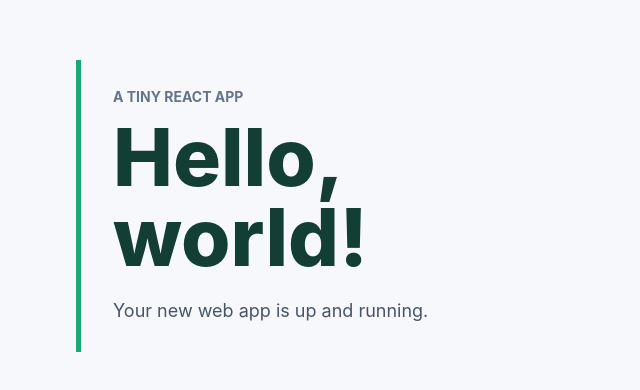
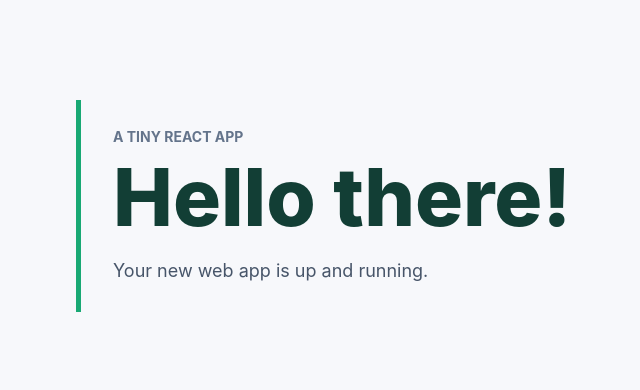
Before and after one commit to Julius1012/hello-world, a React (Vite) app: page / in a window 1280 px wide. Shown: the part 194-584 px from the top of the page, without its empty margins (284-924 px from the left). Built offline with nearby package versions, Linux system fonts and the light colour scheme.

Commit message:
Update greeting

```diff
--- a/src/main.jsx
+++ b/src/main.jsx
@@ -7,7 +7,7 @@ function App() {
     <main>
       <section aria-labelledby="page-title">
         <p className="eyebrow">A tiny React app</p>
-        <h1 id="page-title">Hello, world!</h1>
+        <h1 id="page-title">Hello there!</h1>
         <p className="message">Your new web app is up and running.</p>
       </section>
     </main>
```
